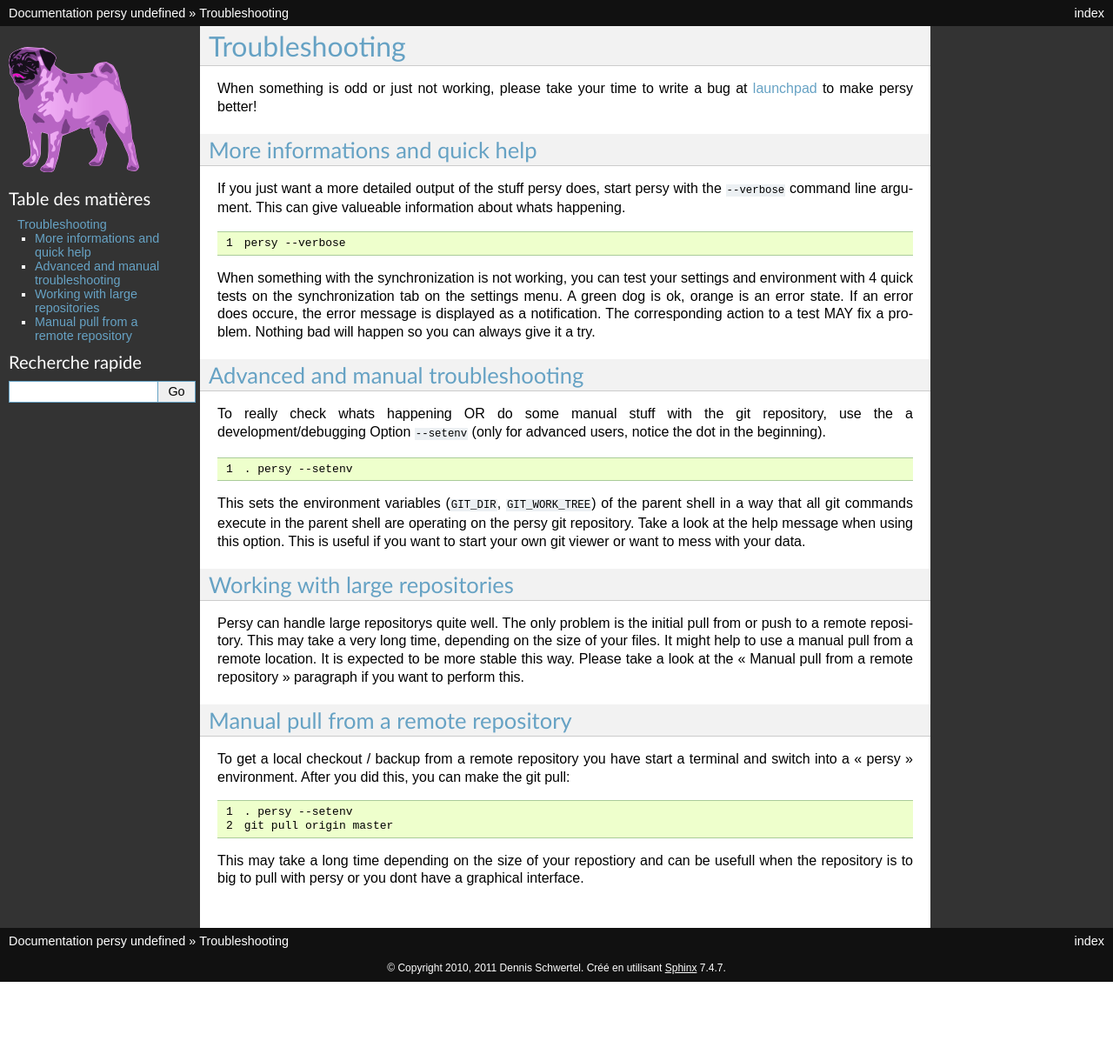
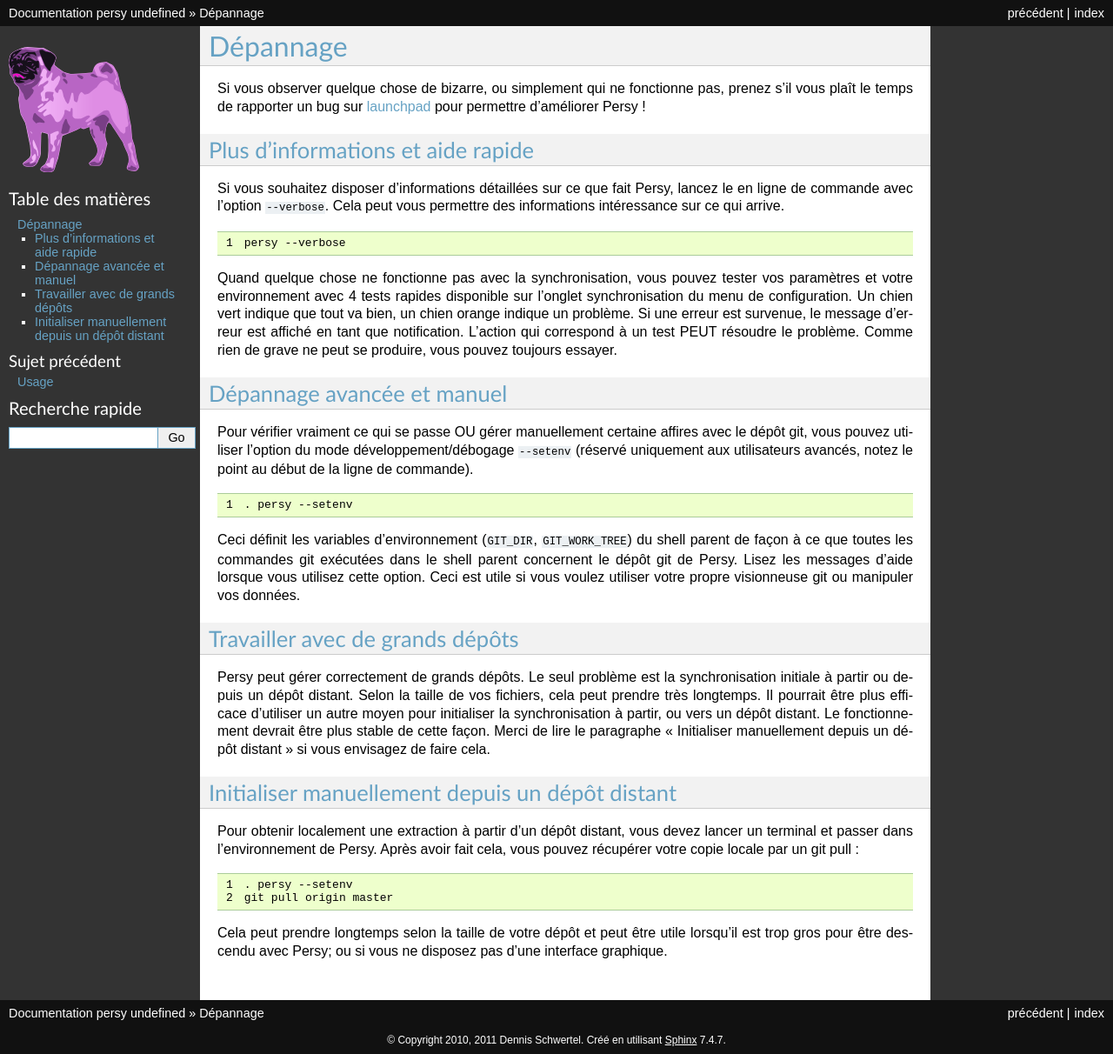
Before and after one commit to kinkerl/persy-doc-fr, a Sphinx documentation site: the page built from doc/troubleshooting.rst, in a window 1280 px wide. Shown: the whole page at 87% size. Built offline with Sphinx 7.4.7, drawn with Linux system fonts in a browser that asks for light colours; before the commit the page ends 1129 px from its top, so only the background shows below that.

Commit message:
added french troubleshooting and usage

```diff
--- a/doc/index.rst
+++ b/doc/index.rst
@@ -38,6 +38,8 @@
    :maxdepth: 2
 
    installation
+   usage
+   troubleshooting
 
 Indices and tables
 ------------------
--- a/doc/troubleshooting.rst
+++ b/doc/troubleshooting.rst
@@ -1,50 +1,49 @@
-Troubleshooting
+Dépannage
 ===============================
 
-When something is odd or just not working, please take your time to write a bug at launchpad_ to make persy better!
+Si vous observer quelque chose de bizarre, ou simplement qui ne fonctionne pas, prenez s'il vous plaît le temps de rapporter un bug sur launchpad_ pour permettre d'améliorer Persy !
 
-More informations and quick help
+Plus d'informations et aide rapide
 -----------------------------------
 
-If you just want a more detailed output of the stuff persy does, start persy with the ``--verbose`` command line argument.
-This can give valueable information about whats happening.
+Si vous souhaitez disposer d'informations détaillées sur ce que fait Persy, lancez le en ligne de commande avec l'option ``--verbose``.
+Cela peut vous permettre des informations intéressance sur ce qui arrive.
 
 .. code-block:: bash
   :linenos:
 
    persy --verbose
 
-When something with the synchronization is not working, you can test your settings and environment with 4 quick tests on the synchronization tab on the settings menu.
-A green dog is ok, orange is an error state. If an error does occure, the error message is displayed as a notification.
-The corresponding action to a test MAY fix a problem. Nothing bad will happen so you can always give it a try.
+Quand quelque chose ne fonctionne pas avec la synchronisation, vous pouvez tester vos paramètres et votre environnement avec 4 tests rapides disponible sur l'onglet synchronisation du menu de configuration.
+Un chien vert indique que tout va bien, un chien orange indique un problème. Si une erreur est survenue, le message d'erreur est affiché en tant que notification.
+L'action qui correspond à un test PEUT résoudre le problème. Comme rien de grave ne peut se produire, vous pouvez toujours essayer.
 
 
-Advanced and manual troubleshooting
+Dépannage avancée et manuel
 ------------------------------------
 
-To really check whats happening OR do some manual stuff with the git repository, use the a development/debugging Option ``--setenv`` (only for advanced users, notice the dot in the beginning).
+Pour vérifier vraiment ce qui se passe OU gérer manuellement certaine affires avec le dépôt git, vous pouvez utiliser l'option du mode développement/débogage ``--setenv`` (réservé uniquement aux utilisateurs avancés, notez le point au début de la ligne de commande).
 
 .. code-block:: bash
   :linenos:
 
    . persy --setenv
 
-This sets the environment variables (``GIT_DIR``, ``GIT_WORK_TREE``) of the parent shell in a way that all git commands execute in the parent shell are operating on the persy git repository.
-Take a look at the help message when using this option.
-This is useful if you want to start your own git viewer or want to mess with your data.
-
+Ceci définit les variables d'environnement (``GIT_DIR``, ``GIT_WORK_TREE``) du shell parent de façon à ce que toutes les commandes git exécutées dans le shell parent concernent le dépôt git de Persy.
+Lisez les messages d'aide lorsque vous utilisez cette option.
+Ceci est utile si vous voulez utiliser votre propre visionneuse git ou manipuler vos données.
 
 .. _launchpad: https://launchpad.net/persy
 
-Working with large repositories
+Travailler avec de grands dépôts
 ------------------------------------
 
-Persy can handle large repositorys quite well. The only problem is the initial pull from or push to a remote repository. This may take a very long time, depending on the size of your files. It might help to use a manual pull from a remote location. It is expected to be more stable this way. Please take a look at the "Manual pull from a remote repository" paragraph if you want to perform this.
+Persy peut gérer correctement de grands dépôts. Le seul problème est la synchronisation initiale à partir ou depuis un dépôt distant. Selon la taille de vos fichiers, cela peut prendre très longtemps. Il pourrait être plus efficace d'utiliser un autre moyen pour initialiser la synchronisation à partir, ou vers un dépôt distant. Le fonctionnement devrait être plus stable de cette façon. Merci de lire le paragraphe "Initialiser manuellement depuis un dépôt distant" si vous envisagez de faire cela.
 
-Manual pull from a remote repository
--------------------------------------
+Initialiser manuellement depuis un dépôt distant
+--------------------------------------------------
 
-To get a local checkout / backup from a remote repository you have start a terminal and switch into a "persy" environment. After you did this, you can make the git pull:
+Pour obtenir localement une extraction à partir d'un dépôt distant, vous devez lancer un terminal et passer dans l'environnement de Persy. Après avoir fait cela, vous pouvez récupérer votre copie locale par un git pull :
 
 .. code-block:: bash
   :linenos:
@@ -52,4 +51,4 @@
    . persy --setenv
    git pull origin master
 
-This may take a long time depending on the size of your repostiory and can be usefull when the repository is to big to pull with persy or you dont have a graphical interface.
+Cela peut prendre longtemps selon la taille de votre dépôt et peut être utile lorsqu'il est trop gros pour être descendu avec Persy; ou si vous ne disposez pas d'une interface graphique.
--- a/doc/usage.rst
+++ b/doc/usage.rst
@@ -1,36 +1,36 @@
 Usage
 =================================
 
-How to use persy as a normal human beeing. (if any of these explanations are not "human" enough, tell me)
+Comment utiliser Persy pour un être humain normal (si ces explications ne vous semblent pas assez “humaines”, prévenez moi).
 
-Quickstart
+Guide rapide
 ---------------------------------
 
-For a quick start, just run persy
+Pour faire simple, démarrez juste Persy :
 
 .. code-block:: bash
   :linenos:
 
    persy
 
-persy can also be started from the the normal startup menu in the "accessory" category.
-Now you have to add directories to persy. You can do this in the settings menu into the "backup" tab (take a look at the screenshot).
+Persy peut également être lancé depuis le menu de démarrage, dans la catégorie des accessoires.
+Vous pouvez maintenant ajouter des répertoires à synchroniser dans Persy. Pour faire cela, allez dans le menu des paramètres, choix “Sauvegarde” (voir l'image ci dessous)
 
 .. image:: images/persy_settings_quickstart.png
 
-The watched directories and files can be in absolute format (starts with / ) or relative to the userhome.
+Les répertoires synchronisés et les fichiers surveillés doivent être indiqués avec leur chemin absolu (commençant par /) ou avec le chemin relatif depuis votre dossier personnel.
 
-After you added the directories (and maybe lookt at the other configuration options too) you might want to actually start persy. just rightclick on the status icon and check the "start/stop persy" checkbox.
+Après avoir paramétré les répertoires à synchroniser (et éventuellement passé en revue les autres options de configuration), vous voudrez démarrer la synchronisation par Persy. Pour cela, faite juste un clic droit sur l'icône de la barre d'état et cochez le choix "Démarrer/Arrêter Persy".
 
 .. image:: images/start_persy.png
 
-Thats it, persy should be running by now and backup your files.
+C'est tout; à partir de maintenant, Persy fonctionne et sauvegarde vos fichiers.
 
 
-Quickstart on the commandline
+Guide rapide en ligne de commande
 ---------------------------------
 
-You can also do this configuration in the commandline. This is recommended for experienced users only and is not necessary if you configured persy with the settings menu.
+Vous pouvez également réaliser cette configuration en ligne de commande. C'est une méthode recommandée uniquement pour les utilisateurs expérimentés, et il n'est pas nécessaire de procéder ainsi si vous avez configuré Persy par son menu de paramétrage.
 
 .. code-block:: bash
   :linenos:
@@ -40,44 +40,39 @@
    persy --config --add_dir=DIR
    persy --start
 
-You can configure your desktop environment to execute persy at login.
+Vous pouvez configurer votre environnement de bureau pour qu'il lance Persy à la connexion.
 
 
-Setup for syncing and/or using a remote backup
-----------------------------------------------
+Configuration pour un dépôt sur un serveur distant
+--------------------------------------------------
 
-If you want to sync or backup your files on a remote server, you have to enable a public key authentication for the server. No extra persy serversoftware is required as you can see in this illustration:
+Si vous souhaitez synchroniser ou sauvegarder vos fichiers sur un dépôt d'un serveur distant, vous devez activer une authentification à clé publique sur le serveur (plus d'information sur progit.org_). Aucun module logiciel 'serveur' de Persy n'est nécessaire comme le montre cette illustration :
 
 .. image:: images/sync.png
 
-The server just needs a ssh server with public key authentication and the git-core package.
-You only have to configure the client computer with persy installed.
+Le serveur distant à juste besoin de disposer d'un serveur ssh avec une authentification à clé publique et du paquet git-core.
 
-Setup a remote server and connect the first persy instance to it
-________________________________________________________________
+Vous avez simplement à configurer Persy sur le poste client.
 
-The normal (cli) workflow with a **blank remote Server** and an **already initialized local repository** is:
+###Configuration d'un dépôt distant et connexion du premier client Persy
 
+L'enchainement normal avec un **serveur distant vierge** et un **dépôt local déjà initialisé** est le suivant :
 
 .. code-block:: bash
   :linenos:
 
-   persy --config --hostname=SERVERNAME
+   persy --config --hostname=SERVER
    persy --config --path=PATH
    persy --initRemote
    persy --start
 
-Persy will try to connect to the server with ssh and uses public key authentification. You can test this and try the connection yourself ("ssh SERVERNAME" from the commandline. public key authentification is correctly set up if you do not need to provide a password for a successfull login) or use the environment tests in the persy config dialoge.
-If the connection works, persy will try to create the destinationfolder (PATH) and greats a git repository in this location. git has to be installed on the server.
+###Configuration d'un second client Persy à un dépôt existant
 
-Connect a second persy instance to a server
-___________________________________________
-
-The normal workflow with a **already initialized remote Server** and **no local repository**.
+L'enchainement normal avec un **serveur distant déjà initialisé** et **sans dépôt local** est le suivant :
 
 .. warning::
 
-   the synced directories should be empty before the sync. i had some problems with already existing files. you can start a sync and then add new files to the synced directory.
+   Les répertoires locaux doivent être vides pour lancer la synchronisation. Il y a quelques problèmes avec les fichiers pré-existants. Vous devez démarrer la synchronisation puis ajouter des fichiers dans le répertoire.
 
 .. code-block:: bash
   :linenos:
@@ -90,66 +85,70 @@
    persy --syncwithremote
    persy --start
 
-
 Limitations
 --------------------------------------------
 
-Persy does have some limitations in its usage. Some of them are just "good-to-know" and some may break the usefullness for you.
+Persy présente certaines limitation de son utilisation. Certaine sont justes 'bonnes à savoir', d'autres peuvent perturber l'utilisation. que vous souhaitez en faire.
 
- *   persy can not track empty folders. This is a shortcoming in git but will hopefully fixed in a future version of it.
- *   git repositores inside of watched folders can not be tracked. This is also an issue in git and the way git is handeling git repositories in git repositories("submodules"). If YOU have an idea how to fix this without a "hack" please feel free to contact me.
+        Persy ne peut pas synchroniser des répertoire vides. C'est un problème interne à **git** qui sera, j'espère, réglé dans une future version.
+        Les répertoires propres à git inclus dans l'arborescence synchronisée ne peuvent pas être eux-mêmes synchronisé. C'est aussi un problème lié à la façon dont **git** gère les dépôts dans les dépôts (“sous-modules”). Si VOUS avez une idée de solution à ce problème qui n'induise pas de “hack”, n'hésitez pas à me contacter.
 
-Advanced Usage
+
+Utilisation avancée
 --------------------------------------------
 
-You can use persy without a centralized server to which every clients connects and performes the synchronization (like in the illustration image above). You can also run persy without a second computer at all and synchronize with other parts(repositories) on the filesystem. Right now, this is not the intended use and i will not cover this in the cli or the upcomming gui. You can however configure this in the git configuration for persy ~/.persy/git/config and i try to take care of the internal implementation. If you have questions regarding esoteric setups, feel free to mail me.
+Vous pouvez utiliser Persy sans serveur central auprès duquel tous les clients se synchronisent (voir l'illustration ci dessus). Vous pouvez aussi utiliser Persy sur une seule machine, pour synchroniser deux répertoires (dépôts) sur des systèmes de fichiers différents. Toutefois, ce n'est pas l'usage principal et il ne sera pas développé dans le client logiciel ou son interface.
+Vous pouvez toutefois configurer cela dans le fichier de paramétrage de git pour Persy (~/.persy/git/config) et je ferais attention à ne pas gêner cela dans le code.
+Si vous avez des questions relatives à ces configurations spéciales, n'hésitez pas à me contacter.
 
 
-Usage with an SVN Backend (experimental)
---------------------------------------------
+Utilisation avec un serveur SVN (experimental)
+-----------------------------------------------
 
-You dont have use git to synchronize with to a remote host. SVN is another may to connect from your local computer to a remote server. persy will use git-svn as a bridge between the client (git) and the server (svn).
+Vous n'êtes pas obligé d'utiliser git pour vous synchroniser avec votre serveur distant. SVN est une autre solution pour vous y connecter. Persy utilise **git-svn** comme pont entre le client (git) et le serveur (svn).
 
 .. warning::
 
-   This is not very well tested and just exists "because its possible". This works but the guide does have an error in the setup for git-svn. I do not use this setup right now and if you manage to get it to work, i will update this section
+   Ce n'est pas fortement testé et cela existe "juste parce que c'est possible".
 
-Remove the .persy directory in your homefolder.
-Start and Stop persy to generate the needed config files.
-Remove the git directory in .persy/git
-Alter .persy/config and add "use_gitsvn = True" to the remote section.
-Initialize persy manually:
+Effacez le répertoire .persy dans votre Dossier personnel.
+Faites un arrêt/démarrage de Persy pour régénérer les fichiers de configuration.
+Effacez le répertoire du dépôt git dans .persy/git
+Éditer le fichier .persy/config et ajoutez "use_gitsvn = True" à la section 'distant'
+Initialisez Persy manuellement :
 
 .. code-block:: bash
   :linenos:
 
-   . persy --setenv # manual mode for persy
+   . persy --setenv # mode manuel pour persy
    git svn init <SVNREPOSITORYURL>
    git checkout -b local-svn remotes/git-svn
 
-Start persy, enable remote synchronization and see if it works!
-Because of the nature of this quite unsupported feature, most of the settings on the remote settings tab are obsolete from now on.
+Démarrez Persy, autorisez la synchronisation avec le dépot distant et voyez si ça marche !
+A cause de la nature quasiment non-supporté de cette fonctionnalité, beaucoup de paramètres de Persy deviennent inopérant ou sans objet.
 
 
-States in persy
+L'indicateur d'état de Persy
 --------------------------------------------
 
-When running persy, its possible to run in the following states. A state is a simplification of the status of the file backup and synchronization.
-Most of them are selfexplanatory.
+Pendant son fonctionnement, Persy peut passer par divers états. Un état est une représentation simplifiée du processus de synchronisation et de sauvegarde des fichiers.
+La plupart ont une signification évidente.
 
 
 .. csv-table::
-  :header: "icon", "state"
+  :header: "Icône", "Etat"
   :widths: 150, 400
 
 
-  |persy_idle_mono.svg|, "idle, persy is not running"
-  |persy_untracked_mono.svg|, "local changes exist that are not saved in the local repository"
-  |persy_unsynced_mono.svg|, "all local changes are saved"
-  |persy_ok_mono.svg|, "all local changes are saved AND these changes are pushed to the remote server"
-  |persy_warn_mono.svg|, "warning!"
-  |persy_error_mono.svg|, "error!"
+  |persy_idle_mono.svg|, "Dormant; Persy ne fonctionne pas"
+  |persy_untracked_mono.svg|, "Il existe des modifications qui ne sont même pas sauvegardées dans le dépôt local."
+  |persy_unsynced_mono.svg|, "Toutes les modifications sont sauvegardées dans le dépôt local."
+  |persy_ok_mono.svg|, "Toutes les modifications sont sauvegardées dans le dépôt local ET ont été répercutées sur le dépôt distant."
+  |persy_warn_mono.svg|, "Attention !"
+  |persy_error_mono.svg|, "Erreur !"
 
+
+.. _progit.org: http://progit.org/book/fr/ch4-3.html
 
 
 .. |persy_idle_mono.svg| image:: images/icons/ubuntu-mono-dark/scalable/apps/persy_idle.svg
```
Also changed, not shown: doc/trivia.rst (deleted, +0 -58 lines), 1 other file.
